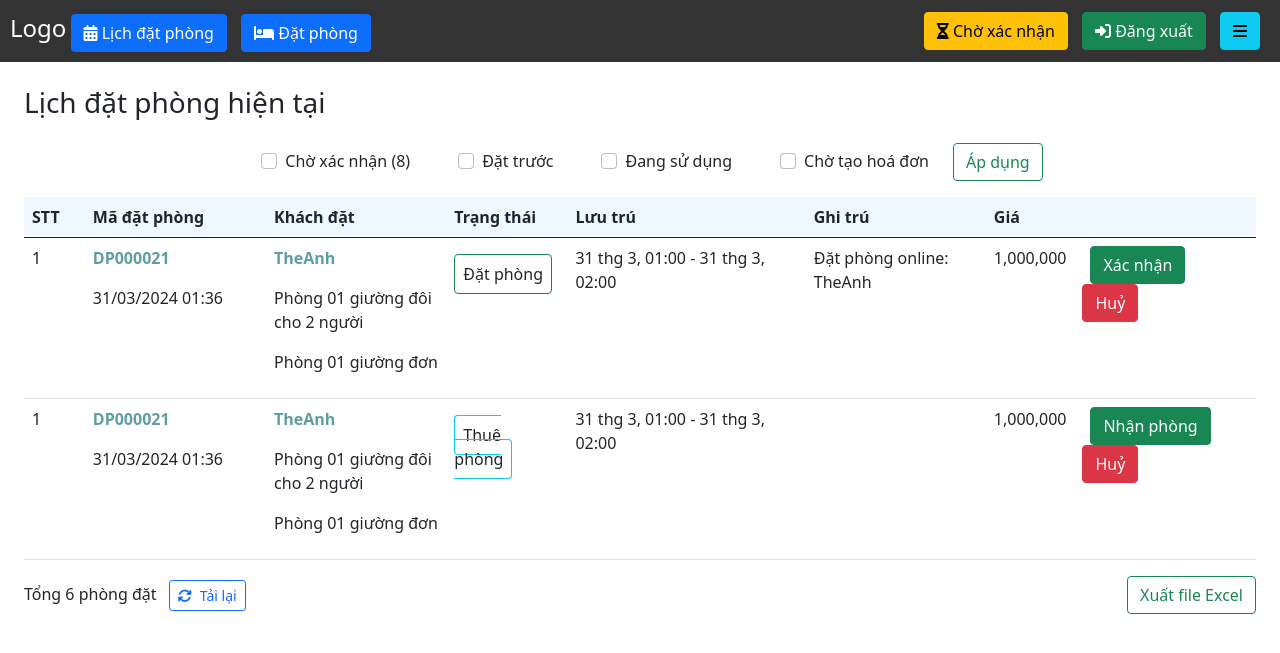
After one commit to ntheanh-dev/single-hotel-mangement, a Flask app: template SingleHotelManagement/app/templates/receptionist/index.html in a window 1280 px wide. The commit adds this page. Shown: the top 653 px of the page. Run offline with Flask 3, Linux system fonts and the light colour scheme; the template is opened without the code that fills it, so the values that code supplies are empty; parts of the project's set-up code (start-up, migrations or seed data) failed here and were passed over; some libraries are stand-ins or nearby versions.

Commit message:
feat(view): implement list curent booking request, implement approval or reject these requests

```diff
--- a/SingleHotelManagement/app/__init__.py
+++ b/SingleHotelManagement/app/__init__.py
@@ -25,6 +25,8 @@ from app.models import role
 from app.models import tier
 from app.models import user
 
+from controllers.receptionist.home_controller import *
+
 
 def init_tables():
     with app.app_context():
--- /dev/null
+++ b/SingleHotelManagement/app/static/css/style.css
@@ -0,0 +1,142 @@
+  .header {
+    background-color: #333;
+    color: #fff;
+    padding: 10px;
+    width: 100%;
+  }
+  .logo {
+      font-size: 24px;
+  }
+    .header .btn {
+      margin-right: 10px;
+    }
+
+  .overlay-confirm-booking {
+    position: fixed;
+    top: 0;
+    left: 0;
+    width: 100%;
+    height: 100%;
+    background-color: rgba(0, 0, 0, 0.5);
+    display: none;
+    justify-content: center;
+    align-items: center;
+}
+
+.modal-confirm-booking {
+    position: fixed;
+    top: 50%;
+    left: 50%;
+    transform: translate(-50%, -50%);
+    background-color: #fff;
+    padding: 20px;
+    border-radius: 5px;
+    box-shadow: 0 0 10px rgba(0, 0, 0, 0.3);
+    display: none;
+    max-width: 1400px;
+    width: 80%;
+    height: 60%;
+    max-height: 400px;
+    overflow: auto;
+    z-index: 9999; /* Đảm bảo modal nằm trên cùng */
+}
+
+.modal-confirm-booking h2 {
+    margin-bottom: 20px;
+}
+
+.close-confirm-booking-btn {
+  position: absolute;
+  top: 10px;
+  right: 10px;
+  cursor: pointer;
+}
+/* ---------------booking form moda-------------- */
+  .overlay-booking-form {
+    position: fixed;
+    top: 0;
+    left: 0;
+    width: 100%;
+    height: 100%;
+    background-color: rgba(0, 0, 0, 0.5);
+    display: none;
+    justify-content: center;
+    align-items: center;
+}
+
+.modal-booking-form {
+    position: fixed;
+    top: 50%;
+    left: 50%;
+    transform: translate(-50%, -50%);
+    background-color: #fff;
+    padding: 20px;
+    border-radius: 5px;
+    box-shadow: 0 0 10px rgba(0, 0, 0, 0.3);
+    display: none;
+    max-width: 1400px;
+    width: 80%;
+    height: 60%;
+    max-height: 400px;
+    overflow: auto;
+    z-index: 9999; /* Đảm bảo modal nằm trên cùng */
+}
+
+.modal-booking-form h2 {
+    margin-bottom: 20px;
+}
+/* ---------------leasing form moda-------------- */
+  .overlay-leasing-form {
+    position: fixed;
+    top: 0;
+    left: 0;
+    width: 100%;
+    height: 100%;
+    background-color: rgba(0, 0, 0, 0.5);
+    display: none;
+    justify-content: center;
+    align-items: center;
+}
+
+.modal-leasing-form {
+    position: fixed;
+    top: 50%;
+    left: 50%;
+    transform: translate(-50%, -50%);
+    background-color: #fff;
+    padding: 20px;
+    border-radius: 5px;
+    box-shadow: 0 0 10px rgba(0, 0, 0, 0.3);
+    display: none;
+    max-width: 1400px;
+    width: 80%;
+    height: 60%;
+    max-height: 400px;
+    overflow: auto;
+    z-index: 9999; /* Đảm bảo modal nằm trên cùng */
+}
+
+.modal-leasing-form h2 {
+    margin-bottom: 20px;
+}
+
+/* ---------print----------- */
+@media screen {
+  #printSection {
+      display: none;
+  }
+}
+
+@media print {
+  body * {
+    visibility:hidden;
+  }
+  #printSection, #printSection * {
+    visibility:visible;
+  }
+  #printSection {
+    position:absolute;
+    left:0;
+    top:0;
+  }
+}
--- /dev/null
+++ b/SingleHotelManagement/app/static/js/receptionist.js
@@ -0,0 +1,154 @@
+$(document).ready(function () {
+    $(".confirmation-btn").click(function () {
+        $(".overlay-confirm-booking").fadeIn();
+        $(".modal-confirm-booking").fadeIn();
+    });
+
+    $(".close, .overlay-confirm-booking").click(function () {
+        $(".overlay-confirm-booking").fadeOut();
+        $(".modal-confirm-booking").fadeOut();
+    });
+});
+
+$(document).ready(function () {
+    // ----------------- Show modal booking form -----------------
+    $(".confirm-booking-online-btn").click(function () {
+        $(".overlay-booking-form").fadeIn();
+        $(".modal-booking-form").fadeIn();
+    });
+
+    $(".close-modal-booking-form").click(function () {
+        $(".overlay-booking-form").fadeOut();
+        $(".modal-booking-form").fadeOut();
+    });
+
+    $("#print-booking-form-btn").click(function () {
+        var printSection = $("#print-section");
+        if (printSection) {
+            var printSection = document.createElement("div");
+            printSection.id = "printSection";
+            document.body.appendChild(printSection);
+        }
+
+        $("#print-booking-form").clone().appendTo("#printSection");
+        window.print();
+
+        $(".overlay-booking-form").fadeOut();
+        $(".modal-booking-form").fadeOut();
+
+    });
+
+    $(".cancel-booking-online-btn").click(function () {
+        Swal.fire({
+            title: 'Bạn có chắc chắn muốn huỷ đơn đặt phòng online này?',
+            text: 'Mọi thao tác sau khi thực hiện không thể phục hồi lại',
+            icon: 'warning',
+            showCancelButton: true,
+            confirmButtonColor: '#3085d6',
+            cancelButtonColor: '#d33',
+            confirmButtonText: 'Xác nhận',
+            cancelButtonText: 'Huỷ bỏ'
+        }).then((result) => {
+            if (result.isConfirmed) {
+                // fetch('/gio-hang/api/delete-to-cart', {
+                //     method: 'post',
+                //     body: JSON.stringify({
+                //         'book_id': bookId,
+                //     }),
+                //     headers: {
+                //         'Content-Type': 'application/json'
+                //     }
+                // }).then(res => res.json()).then(result => {
+                //     if (result['result']) {
+                //         Swal.fire(
+                //             'Xóa thành công',
+                //             'Giỏ hàng của bạn đã được cập nhật.',
+                //             'success'
+                //         ).then(function () {
+                //             getBookInCart()
+                //             getCartDetailAmount()
+                //         })
+
+                //     } else
+                //         Swal.fire({
+                //             title: 'Xóa thất bại',
+                //             text: 'Xin vui lòng kiểm tra lại',
+                //             icon: 'warning',
+                //             confirmButtonColor: '#3085d6',
+                //             confirmButtonText: 'Ok',
+                //         })
+                // })
+            }
+        })
+    });
+    // ----------------- Show modal leasing form -----------------
+    $(".confirm-leasing-btn").click(function () {
+        $(".overlay-leasing-form").fadeIn();
+        $(".modal-leasing-form").fadeIn();
+    });
+
+    $(".close-modal-leasing-form").click(function () {
+        $(".overlay-leasing-form").fadeOut();
+        $(".modal-leasing-form").fadeOut();
+    });
+
+    $("#print-leasing-form-btn").click(function () {
+        var printSection = $("#print-section");
+        if (printSection) {
+            var printSection = document.createElement("div");
+            printSection.id = "printSection";
+            document.body.appendChild(printSection);
+        }
+
+        $("#print-leasing-form").clone().appendTo("#printSection");
+        window.print();
+
+        $(".overlay-leasing-form").fadeOut();
+        $(".modal-leasing-form").fadeOut();
+
+    });
+
+    $(".cancel-leasing-btn").click(function () {
+        Swal.fire({
+            title: 'Bạn có chắc chắn muốn huỷ đơn đặt thuê phòng này?',
+            text: 'Mọi thao tác sau khi thực hiện không thể phục hồi lại',
+            icon: 'warning',
+            showCancelButton: true,
+            confirmButtonColor: '#3085d6',
+            cancelButtonColor: '#d33',
+            confirmButtonText: 'Xác nhận',
+            cancelButtonText: 'Huỷ bỏ'
+        }).then((result) => {
+            if (result.isConfirmed) {
+                // fetch('/gio-hang/api/delete-to-cart', {
+                //     method: 'post',
+                //     body: JSON.stringify({
+                //         'book_id': bookId,
+                //     }),
+                //     headers: {
+                //         'Content-Type': 'application/json'
+                //     }
+                // }).then(res => res.json()).then(result => {
+                //     if (result['result']) {
+                //         Swal.fire(
+                //             'Xóa thành công',
+                //             'Giỏ hàng của bạn đã được cập nhật.',
+                //             'success'
+                //         ).then(function () {
+                //             getBookInCart()
+                //             getCartDetailAmount()
+                //         })
+
+                //     } else
+                //         Swal.fire({
+                //             title: 'Xóa thất bại',
+                //             text: 'Xin vui lòng kiểm tra lại',
+                //             icon: 'warning',
+                //             confirmButtonColor: '#3085d6',
+                //             confirmButtonText: 'Ok',
+                //         })
+                // })
+            }
+        })
+    });
+});
--- a/SingleHotelManagement/app/templates/receptionist/header.html
+++ b/SingleHotelManagement/app/templates/receptionist/header.html
@@ -1,10 +1,105 @@
-<!DOCTYPE html>
-<html lang="en">
-<head>
-  <meta charset="UTF-8">
-  <title>$Title$</title>
-</head>
-<body>
-$END$
-</body>
-</html>
+<div class="header">
+    <div class="d-flex justify-content-between align-items-center">
+        <div>
+            <span class="logo">Logo</span>
+            <button class="btn btn-primary">
+                <i class="fas fa-calendar-alt"></i> Lịch đặt phòng
+            </button>
+            <button class="btn btn-primary">
+                <i class="fas fa-bed"></i> Đặt phòng
+            </button>
+        </div>
+        <div>
+            <button class="btn btn-warning confirmation-btn">
+                <i class="fas fa-hourglass-half"></i> Chờ xác nhận
+            </button>
+
+            <div class="" style="position: relative; display: inline-block;">
+                <!-- <button>Toggle Tooltip</button> -->
+                <button class="btn btn-success" id="toggleTooltip">
+                    <i class="fas fa-sign-in-alt"></i> Đăng xuất
+                </button>
+                <div class="tooltip-content"
+                     style="visibility: hidden; width: 500px; background-color: #555; color: #fff; text-align: left; border-radius: 6px; padding: 10px; position: absolute; z-index: 999; top: 125%; right: 0; opacity: 0; transition: opacity 0.3s;">
+                    <div>
+                        <div style="display: flex; justify-content: space-between;">
+                            <div>Thông báo</div>
+                            <div>Đọc tất cả</div>
+                        </div>
+                        <div class="tab-menu" style="margin-top: 10px;display: flex;">
+                            <div class="tab active" onclick="showContent('all')"
+                                 style="cursor: pointer;margin-right: 20px;">Tất cả
+                            </div>
+                            <div class="tab" onclick="showContent('notification')" style="cursor: pointer;">Thông báo
+                            </div>
+                        </div>
+                        <div class="tab-content active" id="all" style="display: block;">Nội dung của tab Tất cả</div>
+                        <div class="tab-content" id="notification" style="display: none;">Nội dung của tab Thông báo
+                        </div>
+                    </div>
+                </div>
+            </div>
+
+            <button class="btn btn-info">
+                <i class="fas fa-bars"></i>
+            </button>
+        </div>
+    </div>
+    <!-- Hien thi cac lich dat phong online    -->
+    <div class="overlay-confirm-booking">
+        <div class="modal-confirm-booking">
+            <!--            <span class="close-confirm-booking-btn">&times;</span>-->
+            <div style="display: flex;justify-content: space-between;">
+                <h2 style="color: black;">Thông tin đặt phòng</h2>
+                <i class="fa fa-window-close" style="color:black;" aria-hidden="true"></i>
+            </div>
+
+            <table class="table">
+                <thead>
+                <tr>
+                <tr>
+                    <th scope="col" style="width: 10%;">Mã đặt phòng</th>
+                    <th scope="col" style="width: 10%;">Khách đặt</th>
+                    <th scope="col" style="width: 10%;">Lưu trú</th>
+                    <th scope="col" style="width: 20%;">Phòng đặt</th>
+                    <th scope="col" style="width: 40%;">Số lượng khách</th>
+                    <th scope="col" style="width: 5%;"></th>
+                    <th scope="col" style="width: 5%;"></th>
+                </tr>
+                </tr>
+                </thead>
+
+                <tbody>
+                <tr>
+                    <td>DP000021</td>
+                    <td>31/03/2024 00:38</td>
+                    <td>TheAnh</td>
+                    <td>037350638 31 thg 3, 14:00 - 01 thg 4, 12:00</td>
+                    <td>1 Phòng 01 giường đôi cho 2 người, 1 người lớn, 0 trẻ em</td>
+                    <td style="cursor: pointer;"><i class="fas fa-check-circle text-success"></i></td>
+                    <td style="cursor: pointer;"><i class="fas fa-times-circle text-danger"></i></td>
+                </tr>
+                <tr>
+                    <td>DP000021</td>
+                    <td>31/03/2024 00:38</td>
+                    <td>TheAnh</td>
+                    <td>037350638 31 thg 3, 14:00</td>
+                    <td>1 Phòng 01 giường đôi cho 2 người, 1 người lớn, 0 trẻ em</td>
+                    <td style="cursor: pointer;"><i class="fas fa-check-circle text-success"></i></td>
+                    <td style="cursor: pointer;"><i class="fas fa-times-circle text-danger"></i></td>
+                </tr>
+                <tr>
+                    <td>DP0000</td>
+                    <td>31/03/2024 00:38</td>
+                    <td>TheAnh</td>
+                    <td>037350638 31 thg 3, 14:00 - 01 thg 4, 12:00</td>
+                    <td>1 Phòng 01 giường đôi cho 2 người, 1 người lớn, 0 trẻ em adfasdf</td>
+                    <td style="cursor: pointer;"><i class="fas fa-check-circle text-success"></i></td>
+                    <td style="cursor: pointer;"><i class="fas fa-times-circle text-danger"></i></td>
+                </tr>
+                </tbody>
+            </table>
+        </div>
+    </div>
+
+</div>
--- /dev/null
+++ b/SingleHotelManagement/app/templates/receptionist/index.html
@@ -0,0 +1,230 @@
+{% extends 'receptionist/layout.html'%}
+
+{% block title %}
+<title>Quan Ly Khach San</title>
+{% endblock %}
+
+{% block body %}
+{{super()}}
+<h3 class="m-4">Lịch đặt phòng hiện tại</h3>
+<div class="d-flex justify-content-center align-items-center my-3">
+    <div class="form-check mx-4">
+      <input class="form-check-input" type="checkbox" value="" id="flexCheckChecked1">
+      <label class="form-check-label" for="flexCheckChecked1">
+        Chờ xác nhận (8)
+      </label>
+    </div>
+    <div class="form-check mx-4">
+      <input class="form-check-input" type="checkbox" value="" id="flexCheckChecked2" >
+      <label class="form-check-label" for="flexCheckChecked2">
+        Đặt trước
+      </label>
+    </div>
+    <div class="form-check mx-4">
+      <input class="form-check-input" type="checkbox" value="" id="flexCheckChecked3" >
+      <label class="form-check-label" for="flexCheckChecked3">
+        Đang sử dụng
+      </label>
+    </div>
+    <div class="form-check mx-4">
+      <input class="form-check-input" type="checkbox" value="" id="flexCheckChecked4" >
+      <label class="form-check-label" for="flexCheckChecked4">
+        Chờ tạo hoá đơn
+      </label>
+    </div>
+    <button type="button" class="btn btn-outline-success">Áp dụng</button>
+</div>
+<div class="mx-4">
+    <table class="table">
+        <thead>
+        <tr style="background-color: aliceblue;">
+            <th scope="col" style="width: 5%;">STT</th>
+            <th scope="col" style="width: 15%;">Mã đặt phòng</th>
+            <th scope="col" style="width: 15%;">Khách đặt</th>
+            <th scope="col" style="width: 10%;">Trạng thái</th>
+            <th scope="col" style="width: 20%;">Lưu trú</th>
+            <th scope="col" style="width: 15%;">Ghi trú</th>
+            <th scope="col" style="width: 5%;">Giá</th>
+            <th scope="col" style="width: 15%;"></th>
+        </tr>
+        </thead>
+
+        <tbody>
+        <tr>
+            <td>1</td>
+            <td>
+                <p style="color: cadetblue;font-weight:600;">DP000021</p>
+                <p>31/03/2024 01:36</p>
+            </td>
+            <td>
+                <p style="color: cadetblue;font-weight:600;">TheAnh</p>
+                <p>Phòng 01 giường đôi cho 2 người</p>
+                <p>Phòng 01 giường đơn</p>
+            </td>
+            <td class="py-4">
+                <span class="border border-success p-2 rounded">Đặt phòng</span>
+            </td>
+            <td>
+                31 thg 3, 01:00 - 31 thg 3, 02:00
+            </td>
+            <td>
+                Đặt phòng online: TheAnh
+            </td>
+            <td>1,000,000</td>
+            <td>
+                <button class="btn btn-success confirm-booking-online-btn mx-2">
+                    Xác nhận
+                </button>
+                <button class="btn btn-danger cancel-booking-online-btn">
+                    Huỷ
+                </button>
+            </td>
+        </tr>
+        <tr>
+            <td>1</td>
+            <td>
+                <p style="color: cadetblue;font-weight:600;">DP000021</p>
+                <p>31/03/2024 01:36</p>
+            </td>
+            <td>
+                <p style="color: cadetblue;font-weight:600;">TheAnh</p>
+                <p>Phòng 01 giường đôi cho 2 người</p>
+                <p>Phòng 01 giường đơn</p>
+            </td>
+            <td  class="py-4">
+                <span class="border border-info  p-2 rounded">Thuê phòng</span>
+            </td>
+            <td>
+                31 thg 3, 01:00 - 31 thg 3, 02:00
+            </td>
+            <td>
+
+            </td>
+            <td>1,000,000</td>
+            <td>
+                <button class="btn btn-success confirm-leasing-btn mx-2">
+                    Nhận phòng
+                </button>
+                <button class="btn btn-danger cancel-leasing-btn">
+                    Huỷ
+                </button>
+            </td>
+        </tr>
+        </tbody>
+    </table>
+    <div class="d-flex justify-content-between align-items-center">
+        <div>
+            <span style="margin-right: 8px">Tổng 6 phòng đặt</span>
+            <button type="button" class="btn btn-sm btn-outline-primary">
+                <i class="fa fa-refresh mr-1"  style="margin-right: 8px" aria-hidden="true"></i>Tải lại
+            </button>
+        </div>
+        <div>
+             <button type="button" class="btn btn-outline-success">Xuất file Excel</button>
+        </div>
+    </div>
+
+    <!-- Phiếu đặt phòng phòng    -->
+    <div class="overlay-booking-form">
+        <div class="modal-booking-form">
+            <div id="print-booking-form">
+                <div style="display: flex;justify-content: space-between;">
+                    <h2 style="color: black;text-align:center;width:100%;">Phiếu đặt phòng</h2>
+                    <div class="close-modal-booking-form" >
+                        <i class="fa fa-window-close"style="color:black;cursor: pointer;" aria-hidden="true"></i>
+                    </div>
+                </div>
+                <table class="table table-bordered">
+                    <tbody>
+                      <tr>
+                        <th colspan="3" style="width: 50%;" >Họ tên người đặt: Nguyễn Thế Anhádfasdfasdfasdfsad</th>
+                        <th colspan="2"style="width: 50%;">Các phòng đặt: P01,P02</th>
+                      </tr>
+                      <tr>
+                        <th colspan="3" style="width: 50%;" >Ngày nhận phòng: </th>
+                        <th colspan="2"style="width: 50%;">Ngày trả phòng:</th>
+                      </tr>
+                      <tr>
+                        <th>STT</th>
+                        <td>Khách hàng</td>
+                        <td>Loại khách</td>
+                        <td>CMND</td>
+                        <td>Địa chỉ</td>
+                      </tr>
+                      <tr>
+                        <th>1</th>
+                        <td>Nguyễn Thế Anh</td>
+                        <td>Trong nước</td>
+                        <td>001209092033</td>
+                        <td>Đông Thạnh, Hóc Môn, Tp Hồ Chí Minh</td>
+                      </tr>
+                      <tr>
+                        <th>2</th>
+                        <td>Nguyễn Thế Em</td>
+                        <td>Ngoài nước</td>
+                        <td>Visa: 92098490</td>
+                        <td>Đông Thạnh, Hóc Môn, Tp Hồ Chí Minh</td>
+                      </tr>
+                    </tbody>
+                  </table>
+            </div>
+              <div style="display: flex; justify-content: flex-end;">
+                  <button class="btn btn-success" id="print-booking-form-btn">Xác nhận</button>
+              </div>
+        </div>
+    </div>
+    <!-- Phiếu đặt thue phòng    -->
+    <div class="overlay-leasing-form">
+        <div class="modal-leasing-form">
+            <div id="print-leasing-form">
+                <div style="display: flex;justify-content: space-between;">
+                    <h2 style="color: black;text-align:center;width:100%;">Phiếu thue phòng</h2>
+                    <div class="close-modal-leasing-form" >
+                        <i class="fa fa-window-close"style="color:black;cursor: pointer;" aria-hidden="true"></i>
+                    </div>
+                </div>
+                <table class="table table-bordered">
+                    <tbody>
+                      <tr>
+                        <th colspan="3" style="width: 50%;">Các phòng thuê: P01,P02</th>
+                        <th colspan="2" style="width: 50%;" >Ngày nhận phòng: </th>
+                      </tr>
+                      <tr>
+                        <th colspan="3"style="width: 50%;">Ngày trả phòng:</th>
+                        <th colspan="2"style="width: 50%;"></th>
+                      </tr>
+                      <tr>
+                        <th>STT</th>
+                        <td>Khách hàng</td>
+                        <td>Loại khách</td>
+                        <td>CMND</td>
+                        <td>Địa chỉ</td>
+                      </tr>
+                      <tr>
+                        <th>1</th>
+                        <td>Nguyễn Thế Anh</td>
+                        <td>Trong nước</td>
+                        <td>001209092033</td>
+                        <td>Đông Thạnh, Hóc Môn, Tp Hồ Chí Minh</td>
+                      </tr>
+                      <tr>
+                        <th>2</th>
+                        <td>Nguyễn Thế Em</td>
+                        <td>Ngoài nước</td>
+                        <td>Visa: 92098490</td>
+                        <td>Đông Thạnh, Hóc Môn, Tp Hồ Chí Minh</td>
+                      </tr>
+                    </tbody>
+                  </table>
+            </div>
+              <div style="display: flex; justify-content: flex-end;">
+                  <button class="btn btn-success" id="print-leasing-form-btn">Xác nhận</button>
+              </div>
+        </div>
+    </div>
+</div>
+
+
+<script src="https://code.jquery.com/jquery-3.6.0.min.js"></script>
+<script src="{{url_for('static', filename='js/receptionist.js')}}"></script>
+{% endblock %}
--- a/SingleHotelManagement/app/templates/receptionist/layout.html
+++ b/SingleHotelManagement/app/templates/receptionist/layout.html
@@ -0,0 +1,37 @@
+<!doctype html>
+<html lang="en">
+<head>
+    <meta charset="UTF-8">
+    <meta name="viewport" content="width=device-width, user-scalable=no, initial-scale=1.0, maximum-scale=1.0, minimum-scale=1.0">
+    <meta http-equiv="X-UA-Compatible" content="ie=edge">
+    {% block title %}
+    {% endblock %}
+
+    <!-- Boostrap5 -->
+    <link href="https://cdn.jsdelivr.net/npm/bootstrap@5.0.2/dist/css/bootstrap.min.css" rel="stylesheet" integrity="sha384-EVSTQN3/azprG1Anm3QDgpJLIm9Nao0Yz1ztcQTwFspd3yD65VohhpuuCOmLASjC" crossorigin="anonymous">
+    <script src="https://cdn.jsdelivr.net/npm/bootstrap@5.0.2/dist/js/bootstrap.bundle.min.js" integrity="sha384-MrcW6ZMFYlzcLA8Nl+NtUVF0sA7MsXsP1UyJoMp4YLEuNSfAP+JcXn/tWtIaxVXM" crossorigin="anonymous"></script>
+
+    <!-- Font awesome-->
+    <link rel="stylesheet" href="https://cdnjs.cloudflare.com/ajax/libs/font-awesome/6.0.0/css/all.min.css" />
+    <script src="https://kit.fontawesome.com/fe78fbcdb4.js" crossorigin="anonymous"></script>
+
+    <!-- jquery -->
+    <script src="https://code.jquery.com/jquery-3.7.1.slim.js" integrity="sha256-UgvvN8vBkgO0luPSUl2s8TIlOSYRoGFAX4jlCIm9Adc=" crossorigin="anonymous"></script>
+
+    <!-- SweetAlert2 -->
+    <script src="https://cdn.jsdelivr.net/npm/sweetalert2@11"></script>
+
+    <!-- Main CSS   -->
+    <link rel="stylesheet" href="../static/css/style.css">
+</head>
+<body>
+    {% block header %}
+        <!-- header start -->
+        {% include 'receptionist/header.html' %}
+        <!-- header end -->
+    {% endblock %}
+
+    {% block body %}
+    {% endblock %}
+</body>
+</html>
```
Also changed, not shown: SingleHotelManagement/app/controllers/receptionist/home_controller.py (added, +7 -0 lines), SingleHotelManagement/app/templates/index.html (deleted, +0 -10 lines), SingleHotelManagement/app/controllers/__init__.py (added), SingleHotelManagement/app/controllers/receptionist/__init__.py (added).
